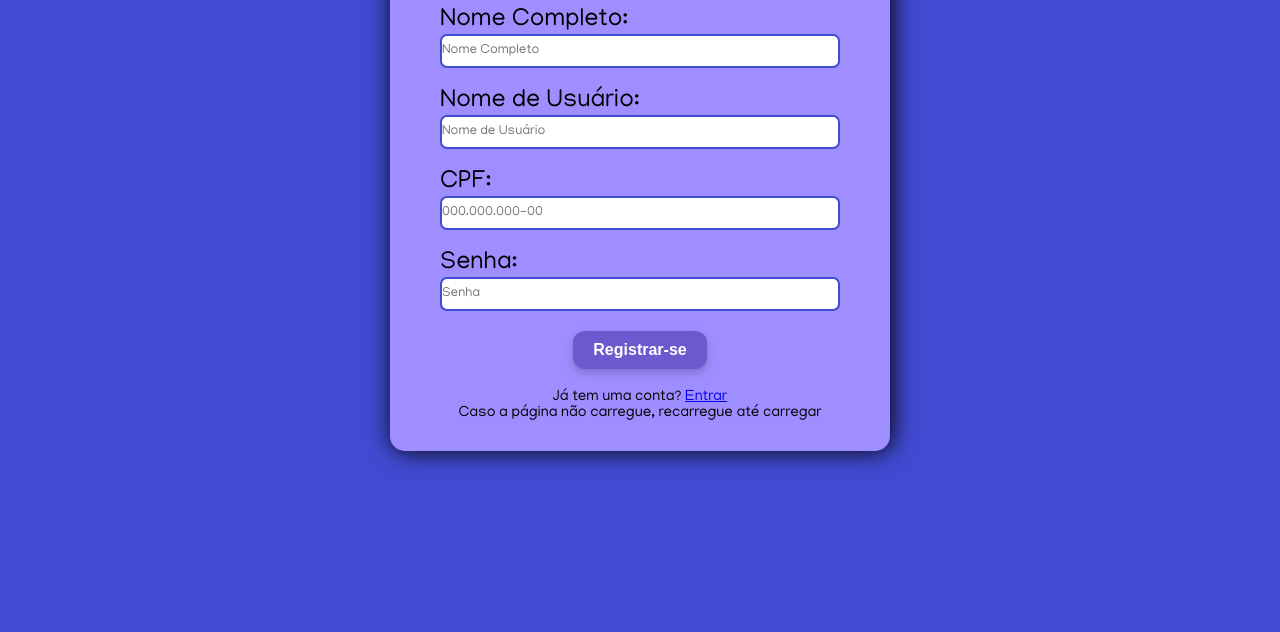
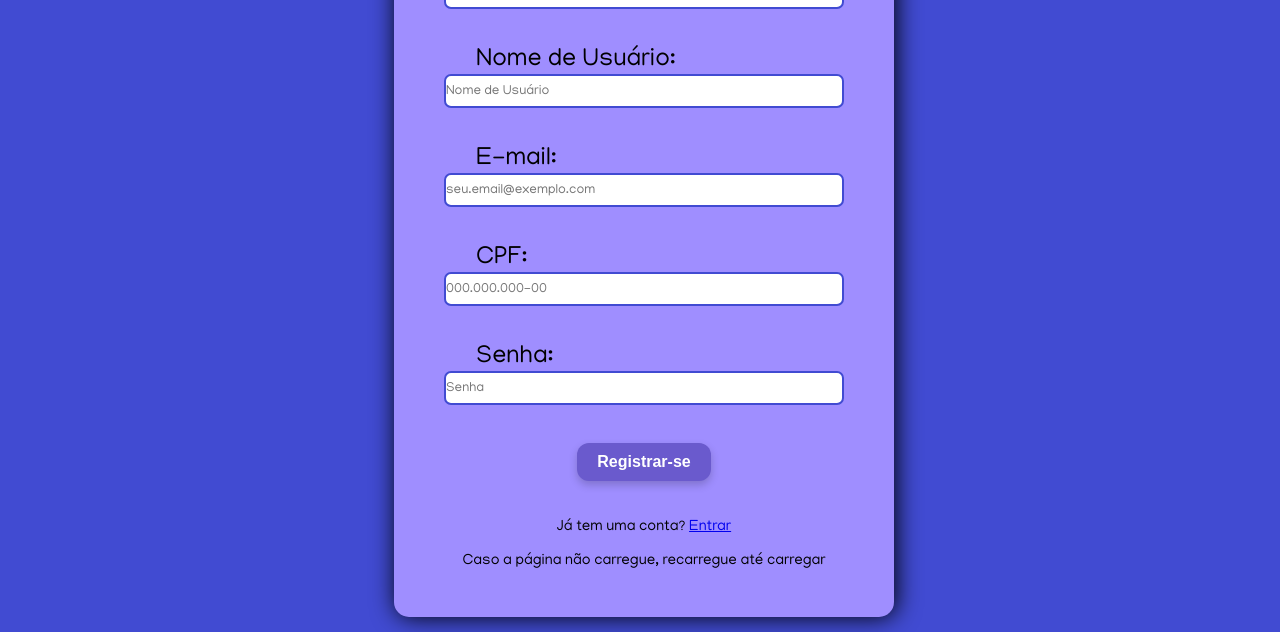
Before and after one commit to LucasVinicyus13/ComboShop, a plain HTML site: page index.html in a window 1280 px wide. Shown: the part 275-907 px from the top of the page. Before the commit the page ends 853 px from the top, so only its background shows below. Drawn offline with Linux system fonts and the light colour scheme; no server answers.

Commit message:
Update index.html

```diff
--- a/index.html
+++ b/index.html
@@ -27,6 +27,10 @@
         <input type="text" id="username" name="username" placeholder="Nome de Usuário" required autocomplete="off" />
       </div>
 
+            <div class="email">
+        <label for="email">E-mail:</label>
+        <input type="email" id="email" name="email" placeholder="seu.email@exemplo.com" required autocomplete="off" />
+      </div>
             <div class="cpf">
         <label for="cpf">CPF:</label>
         <input type="text" id="cpf" name="cpf" placeholder="000.000.000-00" required autocomplete="off" />
```
Lines whose indentation alone changed are shown as unchanged.
